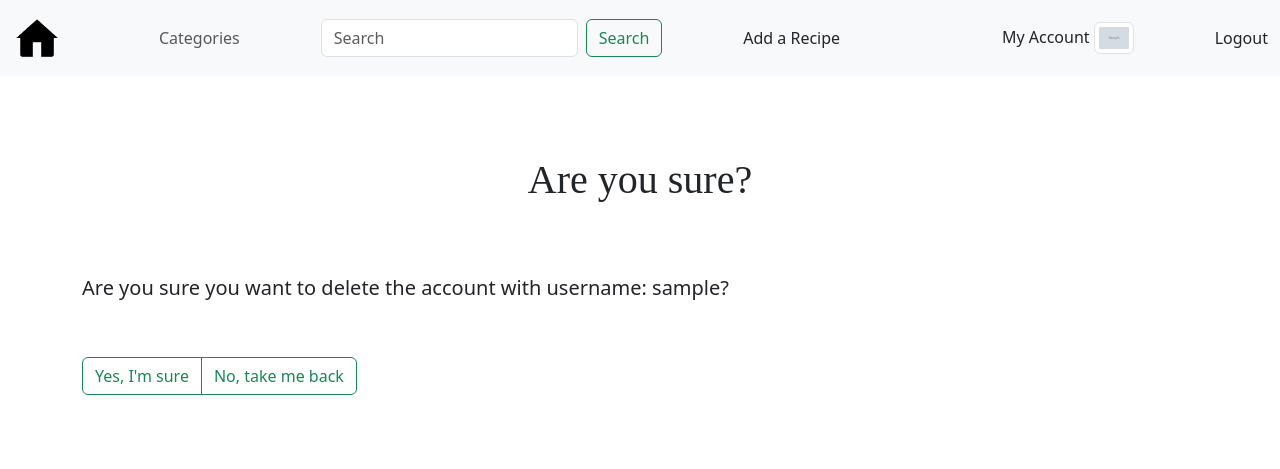
After one commit to TylerWolfWilliams/food_for_thought, a Django app: page /recipes/deleteaccount/confirm in a window 1280 px wide. The commit adds this page. Shown: the top 469 px of the page. Run offline with Django 3.2, Linux system fonts and the light colour scheme; a user stored in the database is signed in; tables that the repository leaves empty hold one stand-in row (values such as "Sample post"); grey boxes marked "Sample" are stand-in pictures.

Commit message:
MyAccount - Delete Button Works

```diff
--- a/recipes/models.py
+++ b/recipes/models.py
@@ -50,6 +50,7 @@ class Recipe(models.Model):
 class UserProfile(models.Model):
     def upload_folder(instance, filename):
         return f'user_{instance.user.id}/profile/{filename}'
+
     user = models.OneToOneField(User, on_delete=models.CASCADE)
     saved = models.ManyToManyField(Recipe, related_name="saved", blank = True)
 
--- a/recipes/urls.py
+++ b/recipes/urls.py
@@ -19,4 +19,7 @@ urlpatterns = [
     path('myaccount/addrecipe/', views.add_recipe, name='add_recipe'),
     path('myaccount/myreviews/', views.show_user_reviews, name='show_user_reviews'),
     path('myaccount/mysavedrecipes', views.show_user_saved_recipes, name='show_user_saved_recipes'),
+    path('<int:user_id>/editaccount/', views.edit_account, name='edit_account'),
+    path('deleteaccount/confirm', views.delete_account_confirmation, name='delete_account_confirmation'),
+    path('deleteaccount/', views.delete_account, name='delete_account'),
 ]
--- a/recipes/views.py
+++ b/recipes/views.py
@@ -11,6 +11,8 @@ from django.db.models import Q
 
 from recipes.models import Category, Recipe, Review, UserProfile
 from recipes.forms import UserForm, UserProfileForm, RecipeForm, ReviewForm, SearchForm
+
+from django.contrib.messages import constants as messages
 
 
 def home(request):
@@ -33,7 +35,7 @@ def categories(request):
 def show_category(request, category_name_slug):
     context_dict = {}
 
-    category = get_object_or_404(Category, slug = category_name_slug)
+    category = get_object_or_404(Category, slug=category_name_slug)
     recipes = Recipe.objects.filter(category=category).distinct()
 
     context_dict['category'] = category
@@ -60,27 +62,24 @@ def show_results(request):
         sort = form.cleaned_data['sort']
 
         if categories.exists():
-            query &= Q(category__in = categories)
+            query &= Q(category__in=categories)
 
         if time:
-            query &= Q(cooking_time__lte = time)
+            query &= Q(cooking_time__lte=time)
 
         if author:
-            query &= Q(author = User.objects.get(userprofile=author))
+            query &= Q(author=User.objects.get(userprofile=author))
 
-        print(query)
         results = Recipe.objects.filter(query).annotate(average_rating=Avg('review__rating'))
 
         sorts = {
-                'rd': '-average_rating',
-                'ra': 'average_rating',
-                'aa': 'title',
-                'ad': '-title'
-                }
+            'rd': '-average_rating',
+            'ra': 'average_rating',
+            'aa': 'title',
+            'ad': '-title'
+        }
         if sort:
-            print(results)
             results = results.order_by(sorts[sort])
-            print(results)
 
         context_dict["results"] = results
 
@@ -151,14 +150,15 @@ def sign_up(request):
 def show_recipe(request, user_id, recipe_name_slug):
     context_dict = {}
 
-    recipe = get_object_or_404(Recipe, slug=recipe_name_slug, author = User.objects.get(id = user_id))
-    average_rating = Review.objects.filter(recipe = recipe).aggregate(Avg('rating'))['rating__avg']
+    recipe = get_object_or_404(Recipe, slug=recipe_name_slug, author=User.objects.get(id=user_id))
+    average_rating = Review.objects.filter(recipe=recipe).aggregate(Avg('rating'))['rating__avg']
     reviews = Review.objects.filter(recipe_id=recipe.id)
 
     context_dict['recipe'] = recipe
     context_dict['average_rating'] = average_rating
     context_dict['reviews'] = reviews
-    if request.user.is_authenticated and not Review.objects.filter(author = request.user, recipe = recipe).exists() and not recipe.author == request.user:
+    if request.user.is_authenticated and not Review.objects.filter(author=request.user,
+                                                                   recipe=recipe).exists() and not recipe.author == request.user:
         form = ReviewForm()
 
         if request.method == "POST":
@@ -180,7 +180,7 @@ def show_recipe(request, user_id, recipe_name_slug):
 
 
 @login_required
-def show_user_account(request):
+def show_user_account(request, error_message=None):
     current_user = request.user
 
     current_user_profile = UserProfile.objects.get(user=current_user)
@@ -189,24 +189,27 @@ def show_user_account(request):
 
     recipe_list = Recipe.objects.annotate(average_rating=Avg('review__rating'))
 
-    print(type(saved_recipes))
-    print(type(recipe_list))
-
     saved_recipes_ratings = []
 
     for recipe in saved_recipes:
-        saved_recipes_ratings.append(Recipe.objects.annotate(average_rating=Avg('review__rating')).get(author=recipe.author, title = recipe.title))
-
-    print(saved_recipes)
+        saved_recipes_ratings.append(
+            Recipe.objects.annotate(average_rating=Avg('review__rating')).get(author=recipe.author, title=recipe.title))
 
     written_recipes = Recipe.objects.filter(author=current_user)
 
     written_reviews = Review.objects.filter(author=current_user)
 
-    context_dict = {"current_user": current_user_profile, "saved_recipes": saved_recipes_ratings, "written_recipes": written_recipes,
-                    "written_reviews": written_reviews}
+    context_dict = {"current_user": current_user_profile, "saved_recipes": saved_recipes_ratings,
+                    "written_recipes": written_recipes,
+                    "written_reviews": written_reviews, "deleted": False}
+
+    if error_message is not None:
+        context_dict["error_message"] = error_message
+    else:
+        context_dict["error_message"] = None
 
     return render(request, 'recipes/my_account.html', context=context_dict)
+
 
 @login_required
 def add_recipe(request):
@@ -230,6 +233,7 @@ def add_recipe(request):
 
     context_dict = {'form': form}
     return render(request, 'recipes/add_recipe.html', context=context_dict)
+
 
 @login_required
 def show_user_recipes(request):
@@ -271,7 +275,7 @@ def show_non_user_account(request, user_id):
     if user == request.user:
         return redirect(reverse('recipes:show_user_account'))
 
-    user_profile = UserProfile.objects.get(user = user)
+    user_profile = UserProfile.objects.get(user=user)
 
     written_recipes = Recipe.objects.filter(author=user)[:5]
 
@@ -281,6 +285,7 @@ def show_non_user_account(request, user_id):
                     "written_reviews": written_reviews, "user_profile": user_profile}
     return render(request, 'recipes/others_account.html', context=context_dict)
 
+
 def show_non_user_recipes(request, user_id):
     user = get_object_or_404(User, id=user_id)
     written_recipes = Recipe.objects.filter(author=user)
@@ -288,3 +293,37 @@ def show_non_user_recipes(request, user_id):
     context_dict = {'written_recipes': written_recipes}
 
     return render(request, 'recipes/others_recipes.html', context=context_dict)
+
+
+@login_required
+def edit_account(request, user_id):
+    pass
+
+
+@login_required
+def delete_account_confirmation(request):
+    current_user = request.user
+
+    context_dict = {'user': current_user}
+
+    return render(request, 'recipes/delete_account_confirmation.html', context=context_dict)
+
+@login_required
+def delete_account(request):
+    is_deleted = False
+
+    try:
+        current_user = request.user
+        current_user.delete()
+        is_deleted = True
+
+    except Exception as e:
+        show_user_account(request, "Could not delete account. Encountered following error: " + e)
+
+    context_dict = {'deleted': is_deleted}
+
+    return render(request, 'recipes/my_account.html', context=context_dict)
+
+# def user_logout(request):
+#     logout(request)
+#     return redirect(reverse('recipes:home'))
--- /dev/null
+++ b/static/css/main_styling.css
@@ -0,0 +1,13 @@
+a {
+    color:#198754
+}
+
+h1 {
+    text-align:center;
+    font-family: "Lucida Handwriting";
+    padding: 40px;
+}
+
+main {
+    padding:40px;
+}
--- a/templates/recipes/base.html
+++ b/templates/recipes/base.html
@@ -4,10 +4,11 @@
 <html lang="en">
 
 <head>
-    <meta charset="utf-8">
+    <meta charset="UTF-8">
     <meta name="viewport" content="width=device-width, initial-scale=1">
 
     <link href="https://cdn.jsdelivr.net/npm/bootstrap@5.3.0-alpha1/dist/css/bootstrap.min.css" rel="stylesheet">
+    <link rel="stylesheet" type="text/css" href="{% static 'css/main_styling.css' %}"/>
 
     <title>
         {% block title_block %}
--- /dev/null
+++ b/templates/recipes/delete_account_confirmation.html
@@ -0,0 +1,11 @@
+{% extends 'recipes/base.html' %}
+{% load staticfiles %}
+
+{% block body_block %}
+<h1>Are you sure?</h1><br>
+<h5>Are you sure you want to delete the account with username: {{ user.username }}?</h5><br>
+<div class="btn-group" role="group" aria-label="Basic example" style="padding-top:25px; padding-bottom:35px">
+  <a href="{% url 'recipes:delete_account' %}" class="btn btn-outline-success">Yes, I'm sure</a>
+  <a href="{% url 'recipes:show_user_account' %}" class="btn btn-outline-success">No, take me back</a>
+</div>
+{% endblock %}
```
Also changed, not shown: templates/recipes/home.html (+5 -4 lines), templates/recipes/my_account.html (+15 -2 lines).
